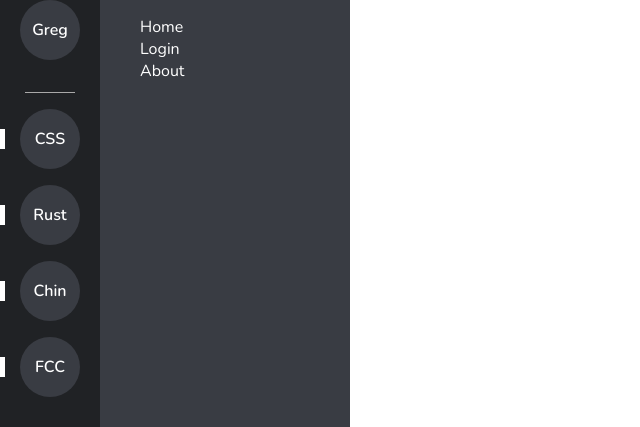
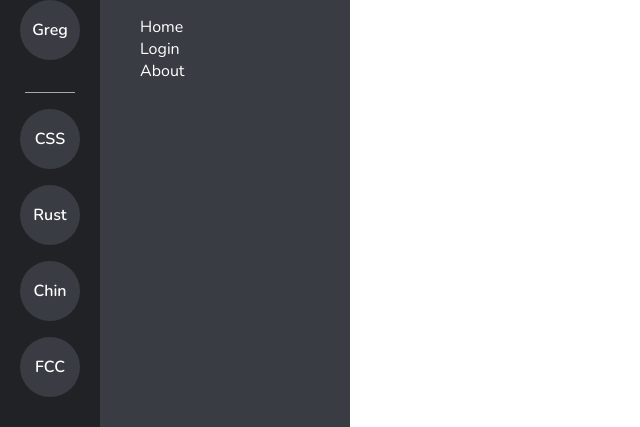
Before and after one commit to fletcher-greg/discord-pwa, a React (Create React App) app: page / in a window 1280 px wide. Shown: the top 427 px of the page, without its empty margins (0-640 px from the left). Built offline with nearby package versions, Linux system fonts and the light colour scheme.

Commit message:
fix hover styling

```diff
--- a/src/components/nav/servers/index.js
+++ b/src/components/nav/servers/index.js
@@ -23,10 +23,11 @@ const HoverIcon = () => (
     css={css`
       width: 5px;
       height: 20px;
-      background: white;
+
       position: absolute;
       left: 0;
       top: 20px;
+      transition: background 0.2s ease-in-out;
     `}
   ></div>
 );
@@ -49,7 +50,8 @@ const ServerAvatars = () => {
             display: grid;
             place-items: center;
             &:hover .unique1237 {
-              background: blue;
+              background: white;
+              transition: background 0.3s ease-in-out;
             }
           `}
         >
```
